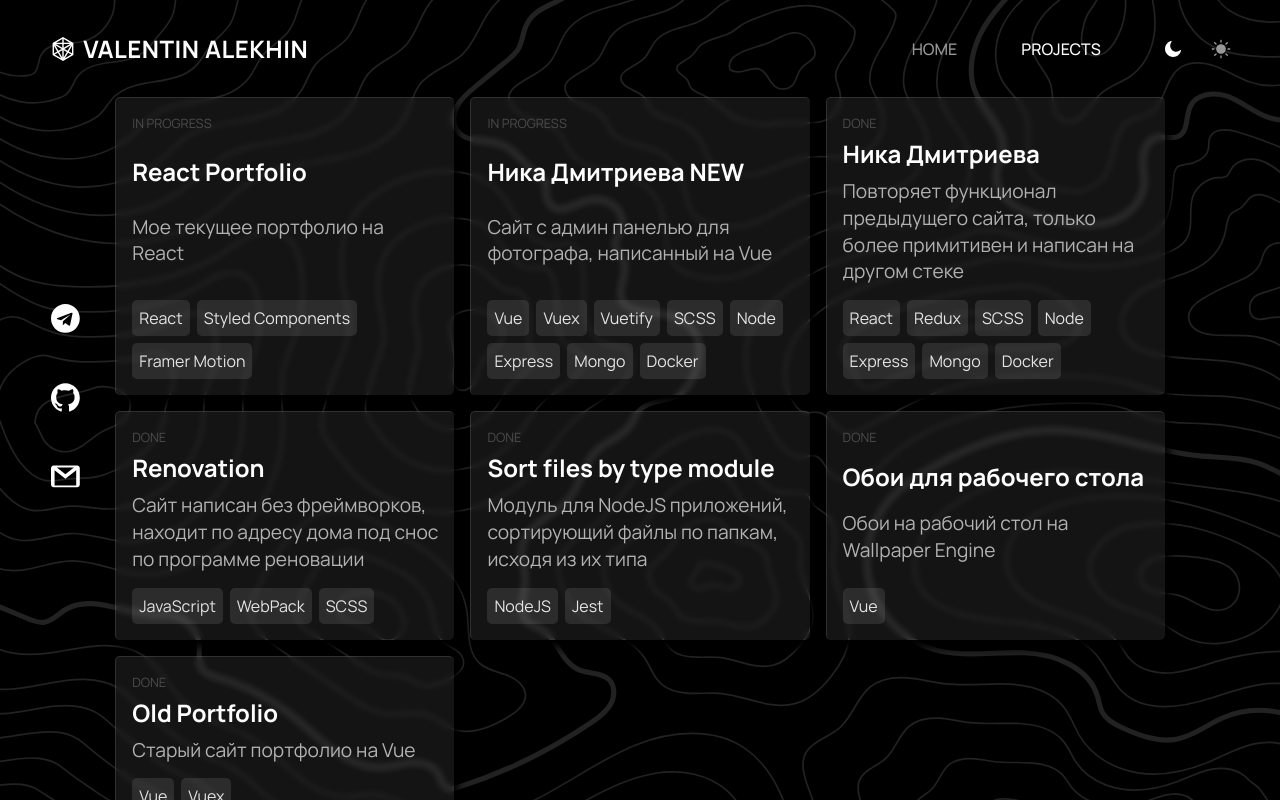
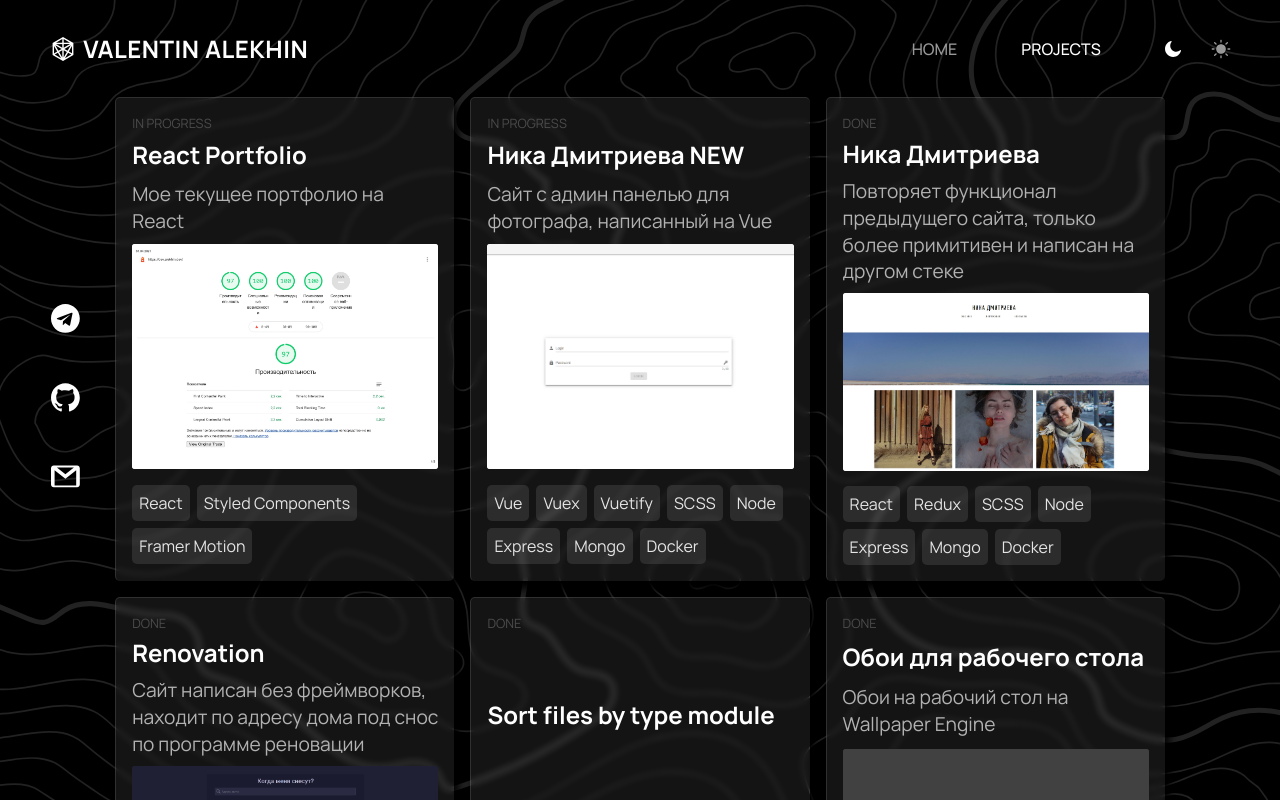
Before and after one commit to ValentinAlekhin/react-portfolio, a React (Create React App) app: page /projects in a window 1280 px wide. Shown: the top 800 px of the page. Built offline with nearby package versions, Linux system fonts and the light colour scheme.

Commit message:
Add Image to ProjectCard

```diff
--- a/src/components/Image/Image.jsx
+++ b/src/components/Image/Image.jsx
@@ -2,18 +2,18 @@ import React, { useState } from 'react'
 
 import { Wrapper, Picture, StyledImg } from './styled'
 
-const Image = ({ original, placeholder, alt, placeholderAlt }) => {
+const Image = ({ original, placeholder, alt, className }) => {
   const [imgLoad, setImgLoad] = useState(false)
 
   const onLoadHandler = () => setImgLoad(true)
 
   return (
-    <Wrapper>
-      <StyledImg src={placeholder} alt={alt} />
+    <Wrapper className={className}>
+      <StyledImg src={placeholder} alt={`${alt} placeholder`} />
 
       <Picture style={{ opacity: imgLoad ? 1 : 0 }}>
-        <source srcSet={original} type="image/jpeg" alt={placeholderAlt} />
-        <StyledImg src={original} alt={placeholderAlt} onLoad={onLoadHandler} />
+        <source srcSet={original} type="image/jpeg" />
+        <StyledImg src={original} alt={alt} onLoad={onLoadHandler} />
       </Picture>
     </Wrapper>
   )
--- a/src/components/ProjectCard/ProjectCard.jsx
+++ b/src/components/ProjectCard/ProjectCard.jsx
@@ -10,6 +10,7 @@ import {
   Status,
   Title,
   Description,
+  StyledImage,
   Skills,
 } from './styled'
 
@@ -33,7 +34,9 @@ const variants = {
   },
 }
 
-const ProjectCard = ({ status, title, description, skills, id }) => {
+const ProjectCard = ({
+  project: { status, title, shortDescription, skills, id, images },
+}) => {
   const { theme } = useContext(ThemeContext)
 
   return (
@@ -46,7 +49,14 @@ const ProjectCard = ({ status, title, description, skills, id }) => {
       <ProjectCardLink to={`/project/${id}`}>
         <Status theme={theme}>{status}</Status>
         <Title theme={theme}>{title}</Title>
-        <Description theme={theme}>{description}</Description>
+        <Description theme={theme}>{shortDescription}</Description>
+        {images ? (
+          <StyledImage
+            original={images[0].original}
+            placeholder={images[0].placeholder}
+            alt={images[0].alt}
+          />
+        ) : null}
         <Skills>
           {skills.map((el, i) => (
             <Badge key={i} text={el} />
--- a/src/components/ProjectCard/styled.js
+++ b/src/components/ProjectCard/styled.js
@@ -1,6 +1,8 @@
 import styled from 'styled-components'
 import { Link } from 'react-router-dom'
 import { m as motion } from 'framer-motion'
+
+import Image from '../Image/Image'
 
 import { glassEffect } from '../../shared/styles'
 
@@ -43,6 +45,12 @@ export const Description = styled.p`
   color: ${({ theme }) => theme.projectCard.descriptionColor};
 `
 
+export const StyledImage = styled(Image)`
+  margin-top: 0.5rem;
+  border-radius: 3px;
+  max-height: 50%;
+`
+
 export const Skills = styled.ul`
   display: flex;
   flex-wrap: wrap;
--- a/src/pages/Projects/Projects.jsx
+++ b/src/pages/Projects/Projects.jsx
@@ -34,14 +34,7 @@ const Projects = () => {
     >
       <Wrapper theme={theme}>
         {projects.map((el, i) => (
-          <ProjectCard
-            key={i}
-            title={el.title}
-            description={el.shortDescription}
-            status={el.status}
-            skills={el.skills}
-            id={el.id}
-          />
+          <ProjectCard key={i} project={el} />
         ))}
       </Wrapper>
     </motion.div>
```
